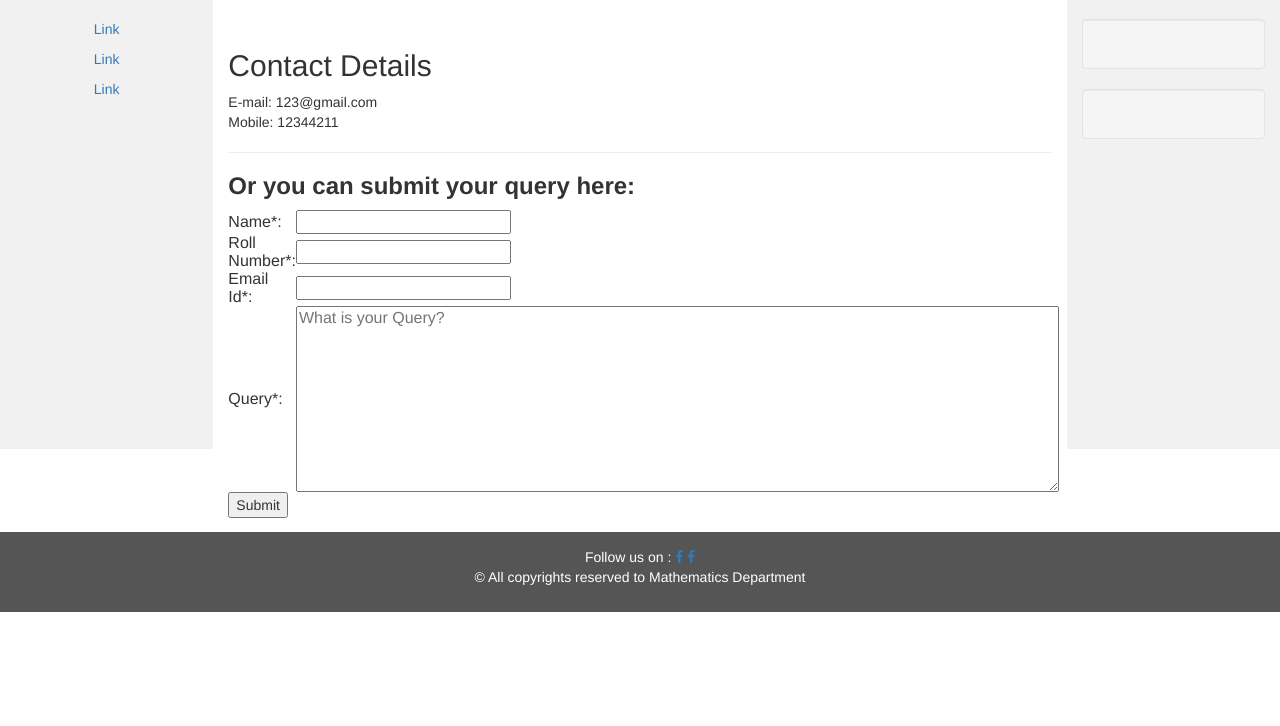
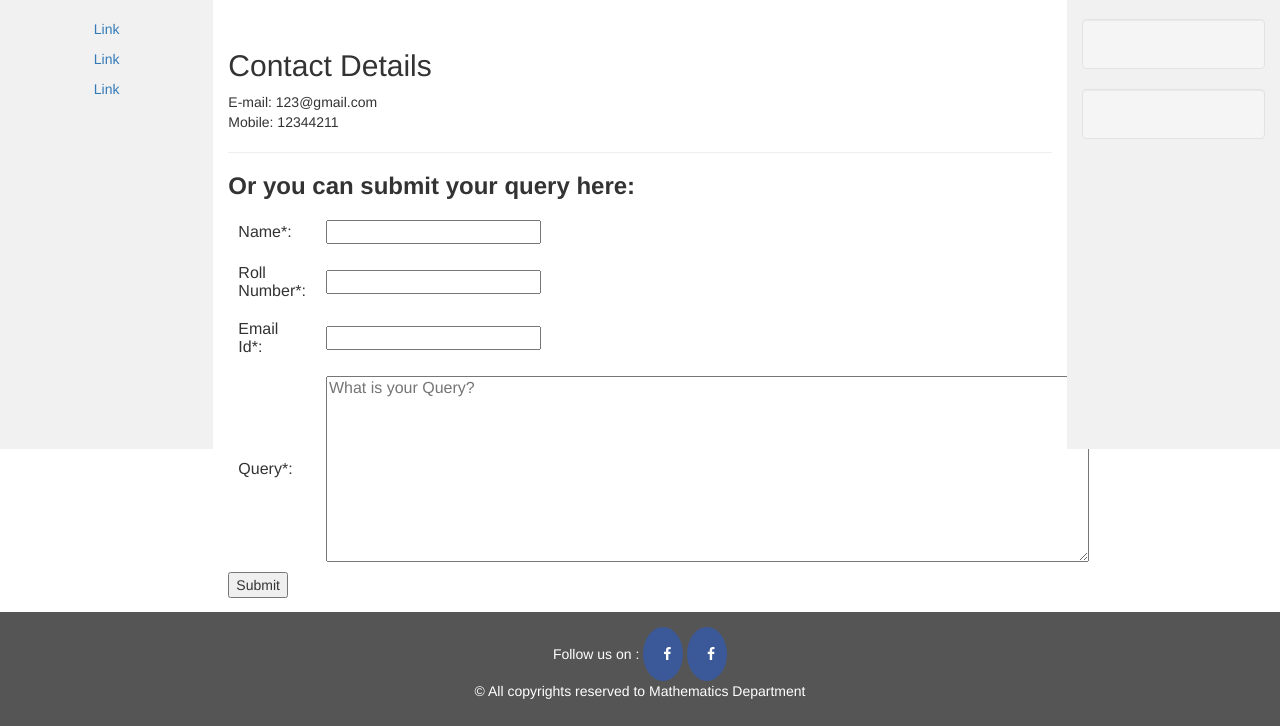
Before and after one commit to AdarshKumar712/MathsDep_Website, a PHP site: page /Contact_us.html in a window 1280 px wide. Shown: the part 180-906 px from the top of the page. Before the commit the page ends 792 px from the top, so only its background shows below. Run offline with PHP 8.4, Linux system fonts and the light colour scheme.

Commit message:
Update main.css

```diff
--- a/CSS/main.css
+++ b/CSS/main.css
@@ -227,3 +227,55 @@ img {vertical-align: middle;}
   .text {font-size: 11px}
 }
 /***************************************************************************/
+/***************************************************************************/
+/*social media button*/
+.fa {
+  padding: 20px;
+  font-size: 30px;
+  width: 30px;
+  text-align: center;
+  text-decoration: none;
+  border-radius: 50%;
+}
+
+.fa:hover {
+    opacity: 0.7;
+}
+
+.fa-facebook {
+  background: #3B5998;
+  color: white;
+}
+
+.fa-twitter {
+  background: #55ACEE;
+  color: white;
+}
+
+.fa-google {
+  background: #dd4b39;
+  color: white;
+}
+
+.fa-linkedin {
+  background: #007bb5;
+  color: white;
+}
+
+.fa-youtube {
+  background: #bb0000;
+  color: white;
+}
+
+.fa-instagram {
+  background: #125688;
+  color: white;
+}
+/******************************************************************************/
+
+table{
+  width:100%;
+}
+td{
+  padding:10px;
+}
```
